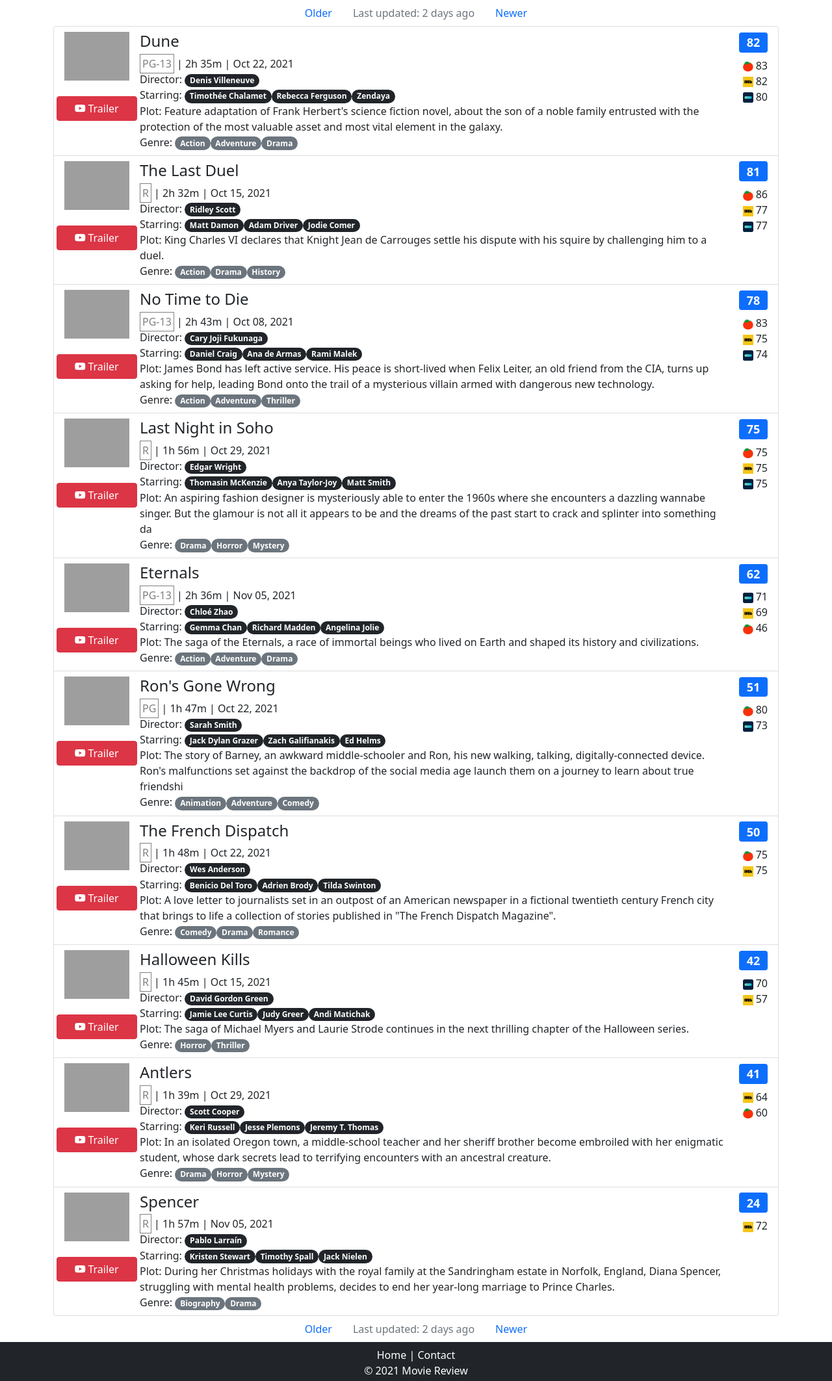
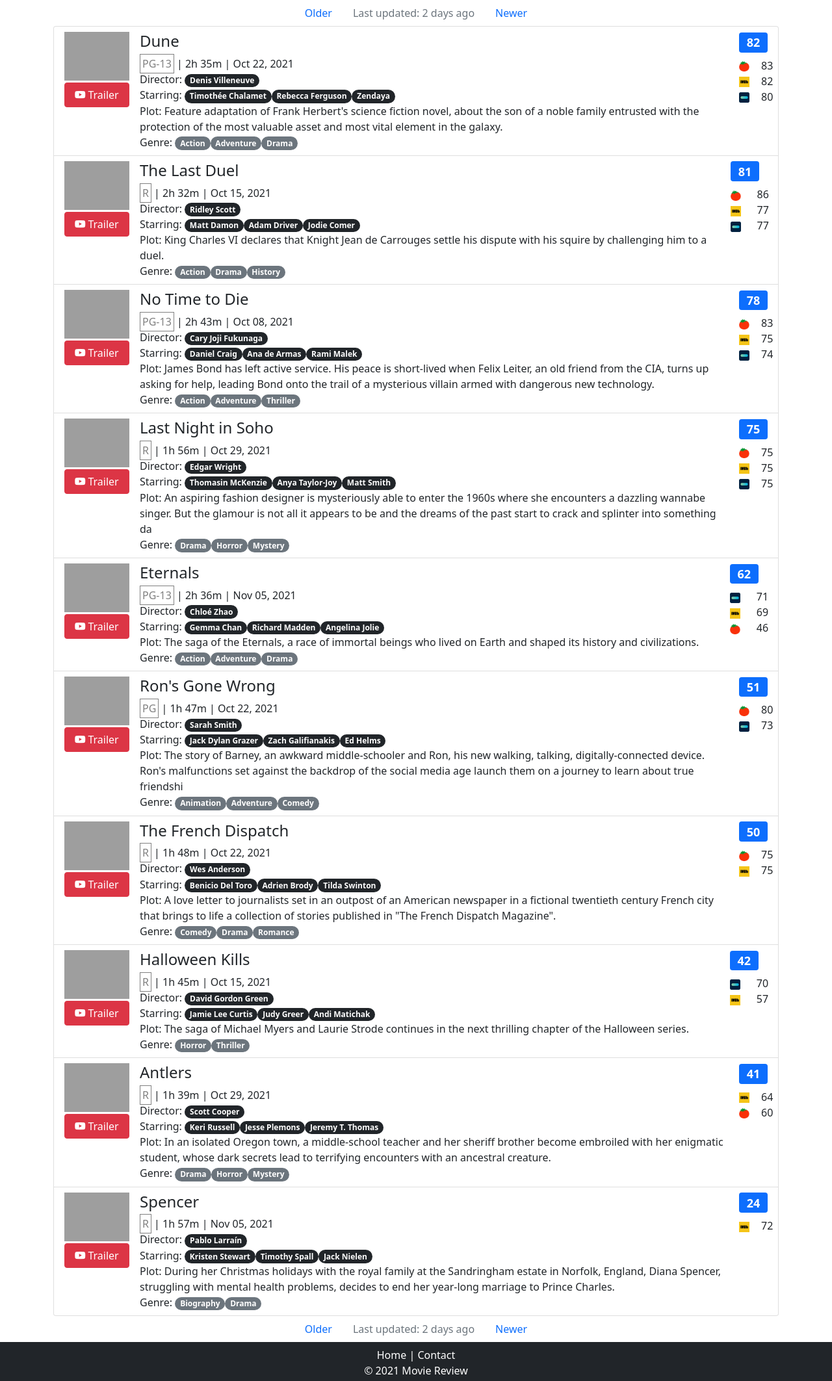
Before and after one commit to acao8252/moviereview, a Flask app: page / in a window 1280 px wide. Shown: the part 64-2189 px from the top of the page at 65% size. Run offline with Flask 2, Linux system fonts and the light colour scheme; some libraries are stand-ins or nearby versions; grey boxes are pictures that could not be loaded.

Commit message:
Added screenshots for README; Fixed frontend element alignment

```diff
--- a/templates/base.html
+++ b/templates/base.html
@@ -48,7 +48,7 @@ footer { height: 60px;
 	    <footer class="navbar navbar-dark bg-dark">
 		<div class="container-fluid">
 		    <div class="mx-auto text-center">
-			<a class="text-white" style="text-decoration: none" href="">Home</a>
+			<a class="text-white" style="text-decoration: none" href="/">Home</a>
 			<span class="text-white"> | </span>
 			<a class="text-white" style="text-decoration: none" href="/contact">Contact</a>
 			<br>
--- a/templates/index.html
+++ b/templates/index.html
@@ -63,15 +63,12 @@
 			<img class="img-fluid" style="width:100px" src="{{ movie.poster }}">
 		    </a>
 		    {% if movie.trailer %}
-		    <br>
-		    <br>
-		    <div class="row justify-content-center">
+			<div class="d-grid gap-2" style="margin-top:3px">
 
 			<!-- Button trigger modal -->
 			<button type="button" class="btn btn-danger" data-bs-toggle="modal" data-bs-target="#modal{{ movie.tid }}">
 			    <i class="bi-youtube"></i> Trailer
 			</button>
-		    </div>
 		    </div>
 
 		    <!-- Modal -->
@@ -86,6 +83,7 @@
 				<div class="modal-body">
 				    <div class="ratio ratio-16x9">
 					<iframe src="{{ movie.trailer }}"></iframe>
+				    </div>
 				</div>
 			    </div>
 			</div>
@@ -112,15 +110,20 @@
 		    <br>
 		</div>
 		<div class="ms-3">
+		    <div class="row">
 			<h4>
 			    <span class="badge bg-primary">{{ movie.score }}</span>
 			</h4>
+		    </div>
 		    {% for scraper in movie.scrapers | sort(attribute='score', reverse=True) %}
-		    <p class="text-end" style="margin:0px">
+		    <div class="row">
+			<div class="col-6">
 			    <img src="{{ url_for('static', filename='scrapers/' + scraper.name + '.png')}}" style="height:1em">
+			</div>
+			<div class="col-6">
 			    {{ scraper.score }}
-		    <br>
-		    </p>
+			</div>
+		    </div>
 		    {% endfor %}
 		</div>
 	    </div>
```
Also changed, not shown: README.md, 2 other files. Lines whose indentation alone changed are shown as unchanged.
